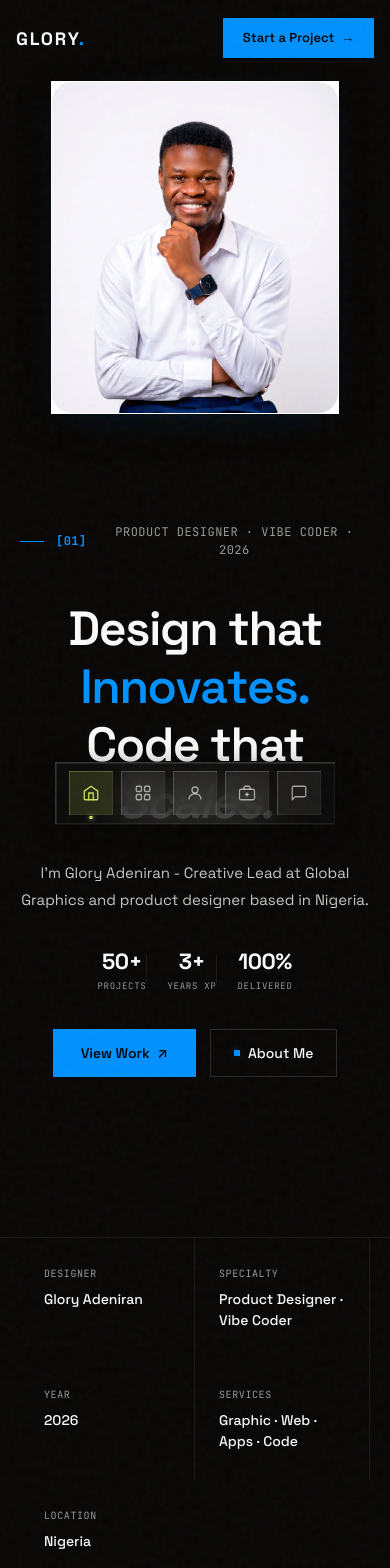
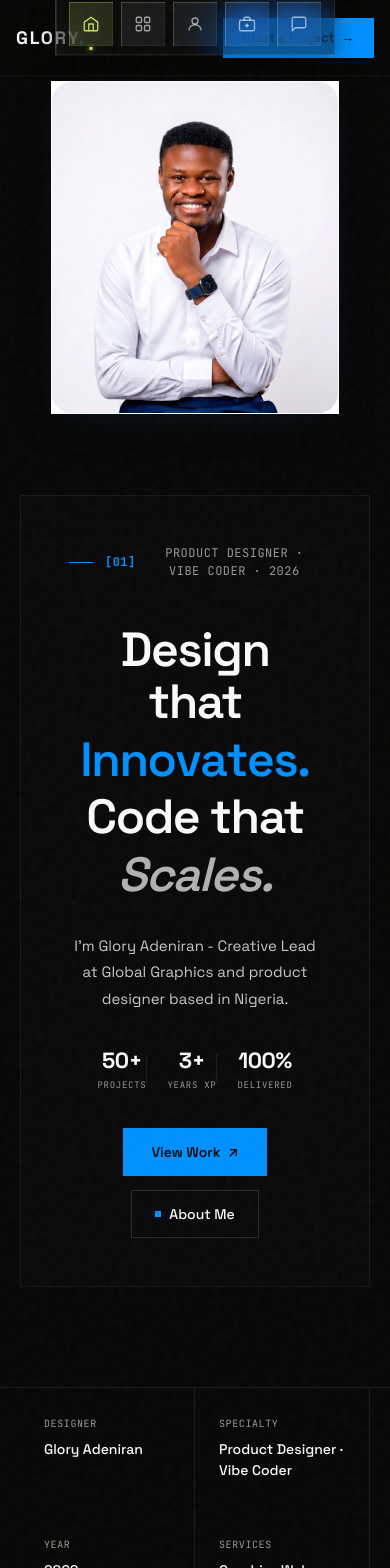
Before and after one commit to gloryade129/gloryadeniran, a Next.js app: page / in a window 390 px wide. Shown: the top 1568 px of the page. Built offline with nearby package versions, Linux system fonts and the light colour scheme.

Commit message:
fix: update project editor local state update on save, add cover image preview to modal, and apply glassmorphic text box and navigation

```diff
--- a/next.config.mjs
+++ b/next.config.mjs
@@ -4,6 +4,7 @@ const nextConfig = {
     instantNavigationDevToolsToggle: true,
   },
   images: {
+    formats: ['image/avif', 'image/webp'],
     qualities: [25, 50, 75, 100],
     remotePatterns: [
       {
--- a/src/app/(site)/home-client.js
+++ b/src/app/(site)/home-client.js
@@ -135,7 +135,7 @@ export default function HomeClient({ initialProjects = {}, initialSettings = {}
                 alt={settingsData.profile.name}
                 fill
                 priority
-                quality={90}
+                quality={80}
                 style={{
                   objectFit: 'cover',
                   objectPosition: 'top center',
--- a/src/app/(site)/home.module.css
+++ b/src/app/(site)/home.module.css
@@ -43,8 +43,14 @@
   .heroText {
     align-items: center;
     max-width: 100%;
-    padding: 0;
+    padding: 32px 24px;
     order: 2;
+    background: rgba(14, 14, 16, 0.45);
+    backdrop-filter: blur(16px);
+    -webkit-backdrop-filter: blur(16px);
+    border: 1px solid rgba(255, 255, 255, 0.06);
+    border-radius: 24px;
+    margin-top: 32px;
   }
 
   .headline {
@@ -112,8 +118,13 @@
   flex-direction: column;
   align-items: flex-start;
   gap: 0;
-  padding: 60px 0;
-  max-width: 600px;
+  padding: 48px;
+  max-width: 640px;
+  background: rgba(14, 14, 16, 0.45);
+  backdrop-filter: blur(16px);
+  -webkit-backdrop-filter: blur(16px);
+  border: 1px solid rgba(255, 255, 255, 0.06);
+  border-radius: 24px;
 }
 
 /* ── HEADLINE ── */
--- a/src/app/globals.css
+++ b/src/app/globals.css
@@ -199,13 +199,17 @@ h3 { font-size: 1.5rem; font-weight: 500; letter-spacing: -0.02em; }
 
 /* ─── CARDS ─── */
 .card {
-  background: var(--bg-card);
-  border: 1px solid var(--border);
+  background: rgba(14, 14, 16, 0.45);
+  border: 1px solid rgba(255, 255, 255, 0.06);
   box-shadow: var(--card-shadow);
-  backdrop-filter: blur(10px);
-  transition: border-color 0.25s;
+  backdrop-filter: blur(16px);
+  -webkit-backdrop-filter: blur(16px);
+  transition: border-color 0.25s, background-color 0.25s;
 }
-.card:hover { border-color: var(--border-md); }
+.card:hover {
+  border-color: rgba(255, 255, 255, 0.12);
+  background: rgba(14, 14, 16, 0.55);
+}
 
 /* ─── DIVIDER ─── */
 hr.divider {
--- a/src/components/Navigation.module.css
+++ b/src/components/Navigation.module.css
@@ -6,16 +6,19 @@
   width: 100%;
   z-index: 100;
   height: 76px;
-  background: transparent;
-  transition: background 0.4s ease;
+  background: rgba(8, 7, 6, 0.45);
+  backdrop-filter: blur(16px) saturate(180%);
+  -webkit-backdrop-filter: blur(16px) saturate(180%);
+  border-bottom: 1px solid rgba(255, 255, 255, 0.04);
+  transition: background 0.4s ease, border-color 0.4s ease;
   pointer-events: auto;
 }
 
 .nav.scrolled {
-  background: rgba(4, 4, 4, 0.5);
-  backdrop-filter: blur(8px);
-  -webkit-backdrop-filter: blur(8px);
-  border-bottom: 1px solid rgba(255, 255, 255, 0.06);
+  background: rgba(4, 4, 4, 0.75);
+  backdrop-filter: blur(24px) saturate(200%);
+  -webkit-backdrop-filter: blur(24px) saturate(200%);
+  border-bottom: 1px solid rgba(255, 255, 255, 0.08);
 }
 
 .inner {
```
Also changed, not shown: src/app/admin/dashboard/page.js (+20 -3 lines).
